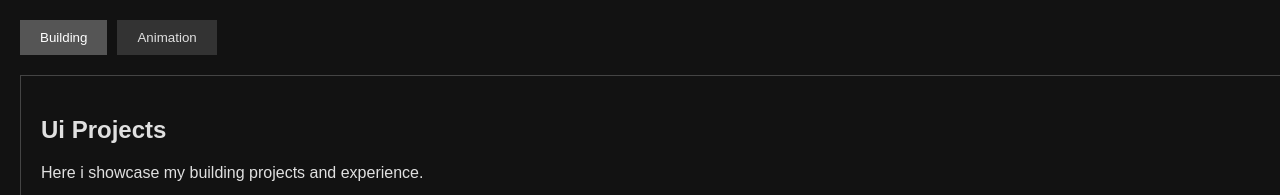
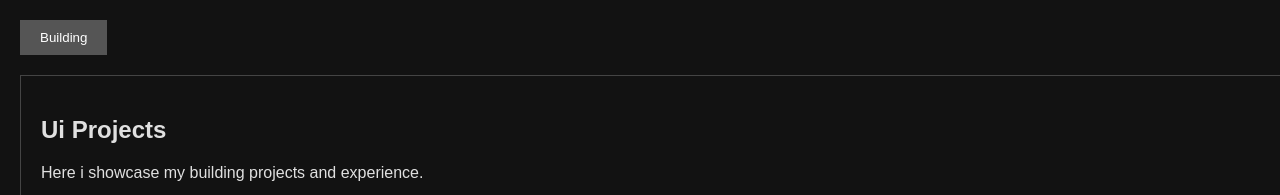
Before and after one commit to Flxzy1232131/portfolioshcks, a plain HTML site: page index.html in a window 1280 px wide. Shown: the top 195 px of the page. Drawn offline with Linux system fonts and the light colour scheme.

Commit message:
Update index.html

```diff
--- a/index.html
+++ b/index.html
@@ -77,7 +77,6 @@
     <div class="tab-container">
         <div class="tabs">
             <button class="tab-button active" onclick="openTab('building')">Building</button>
-            <button class="tab-button" onclick="openTab('animation')">Animation</button>
         </div>
 
         <div id="building" class="tab-content active">
```
